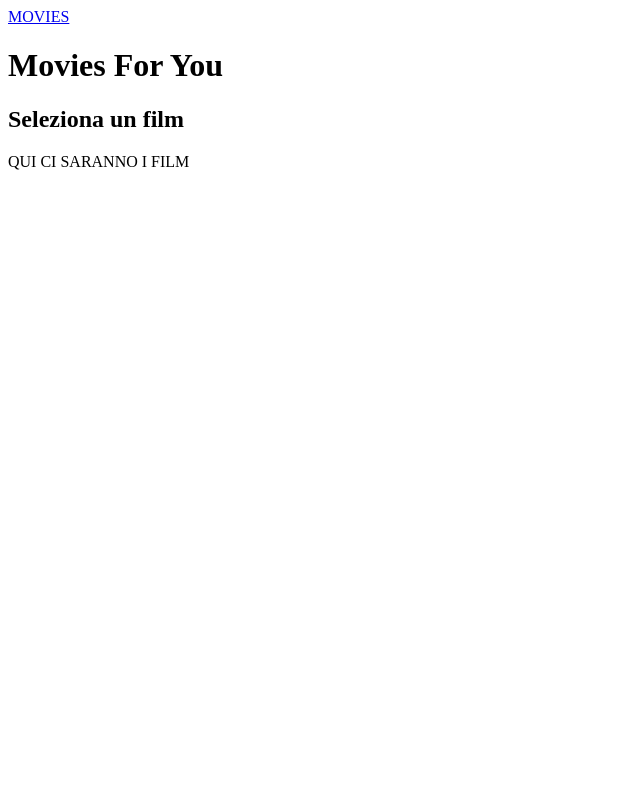
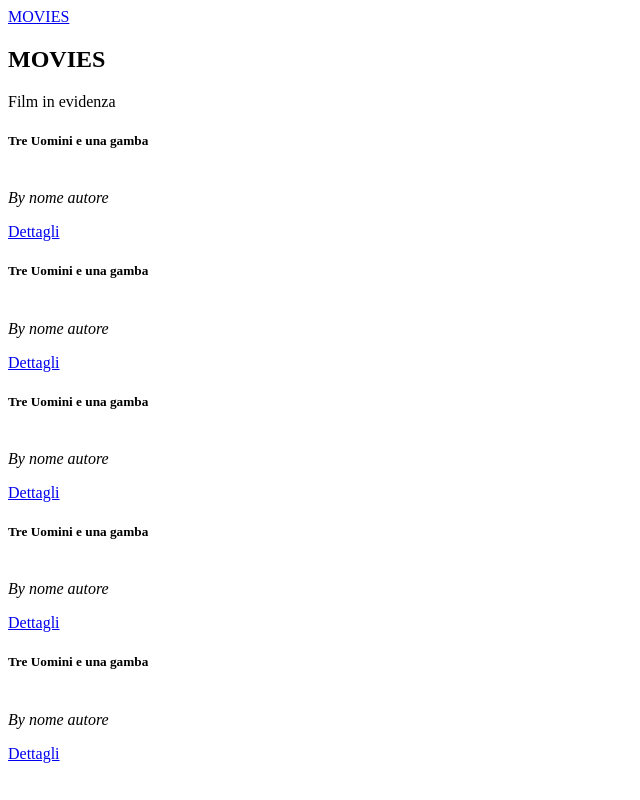
Before and after one commit to Luca-Belardinelli/webapp-react, a React (Vite) app: page / in a window 1280 px wide. Shown: the whole page, without its empty margins (0-640 px from the left). Built offline with nearby package versions, Linux system fonts and the light colour scheme.

Commit message:
Complite Milestone 2

```diff
--- a/src/components/MovieList.jsx
+++ b/src/components/MovieList.jsx
@@ -0,0 +1,29 @@
+import { Link } from "react-router-dom"
+
+export default function MovieListCard() {
+
+
+    return (
+
+
+        <div >
+            <h5 >Tre Uomini e una gamba</h5>
+
+            <img src="" alt="" />
+            <address><i>By nome autore</i></address>
+
+            <div >
+                <p>
+                </p>
+
+                <Link to="/movies/:id">Dettagli</Link>
+            </div>
+
+
+
+
+        </div>
+
+
+    );
+}
--- a/src/components/MoviesReview.jsx
+++ b/src/components/MoviesReview.jsx
@@ -0,0 +1,9 @@
+export default function MovieReview() {
+    return (
+        <div>
+            <p>Lorem ipsum dolor sit amet, consectetur adipisicing elit.</p>
+            <strong> Vote: 5</strong>
+            <address>Giovanni</address>
+        </div>
+    );
+}
--- a/src/pages/Homepage.jsx
+++ b/src/pages/Homepage.jsx
@@ -1,16 +1,30 @@
-
+import MovieList from "../components/MovieList"
 
 const Homepage = () => {
 
     return (
 
-        <>
-            <h1>Movies For You</h1>
-            <h2>Seleziona un film</h2>
+        <main>
             <div>
-                <p> QUI CI SARANNO I FILM</p>
+                <section>
+                    <h2> MOVIES</h2>
+                    <span> Film in evidenza</span>
+                </section>
+
+
+
+                {/* Listato */}
+                <section>
+                    <MovieList />
+                    <MovieList />
+                    <MovieList />
+                    <MovieList />
+                    <MovieList />
+                </section>
+
             </div>
-        </>
+
+        </main>
     )
 }
 
--- a/src/pages/Moviespage.jsx
+++ b/src/pages/Moviespage.jsx
@@ -1,11 +1,19 @@
 // IMPORTIAMO IL LINK DEL MODULO REACT-ROUTER
 
 import { Link } from "react-router-dom"
+
+
+
+import MoviesReview from "../components/MoviesReview"
+
+
+
 
 const Moviespage = () => {
     return (
         <>
             <div>
+                <img className="img_detail" src="http://localhost:3000/img/movies_cover/titanic.jpg" alt="" />
                 <h2>Titolo FIlm</h2>
                 <span>Autore</span>
                 <p>ciao ciao ciao ciao ciao ciao</p>
@@ -14,7 +22,9 @@ const Moviespage = () => {
             <div>
                 <h3>community reviews</h3>
                 {/* reviews */}
-                <p>reviews</p>
+                <MoviesReview />
+                <MoviesReview />
+                <MoviesReview />
             </div>
 
             <div>
```
